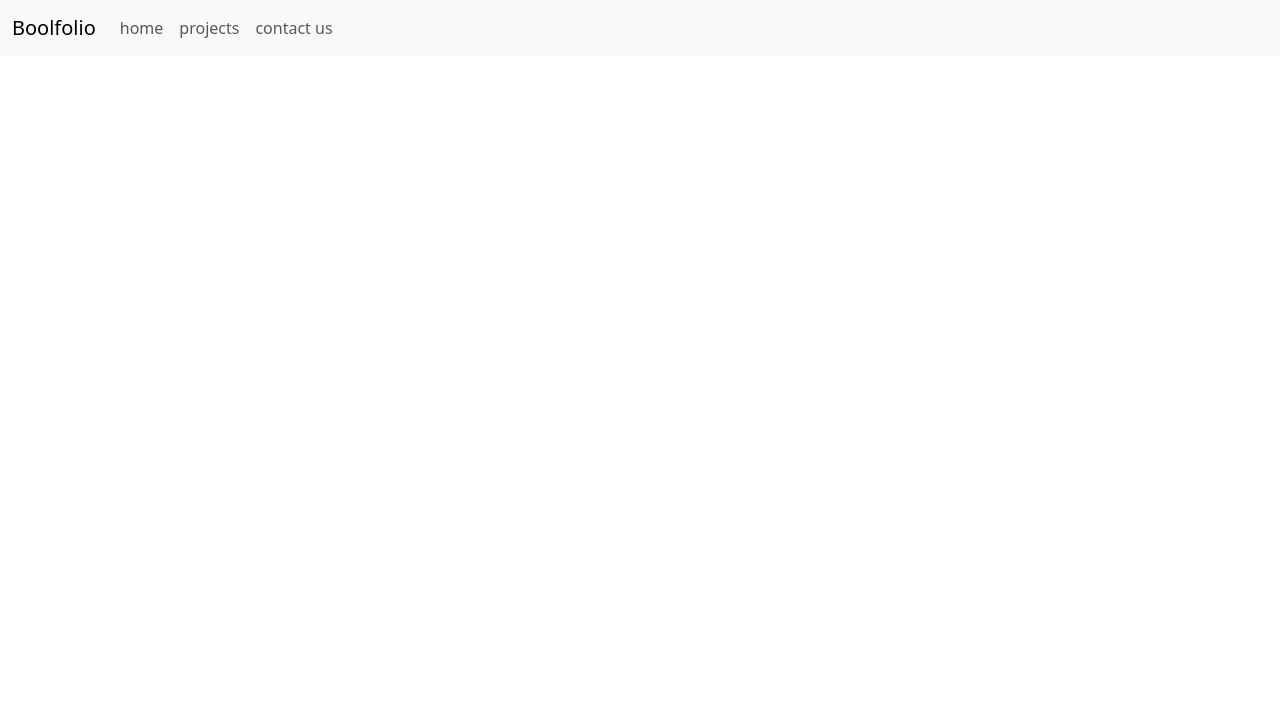
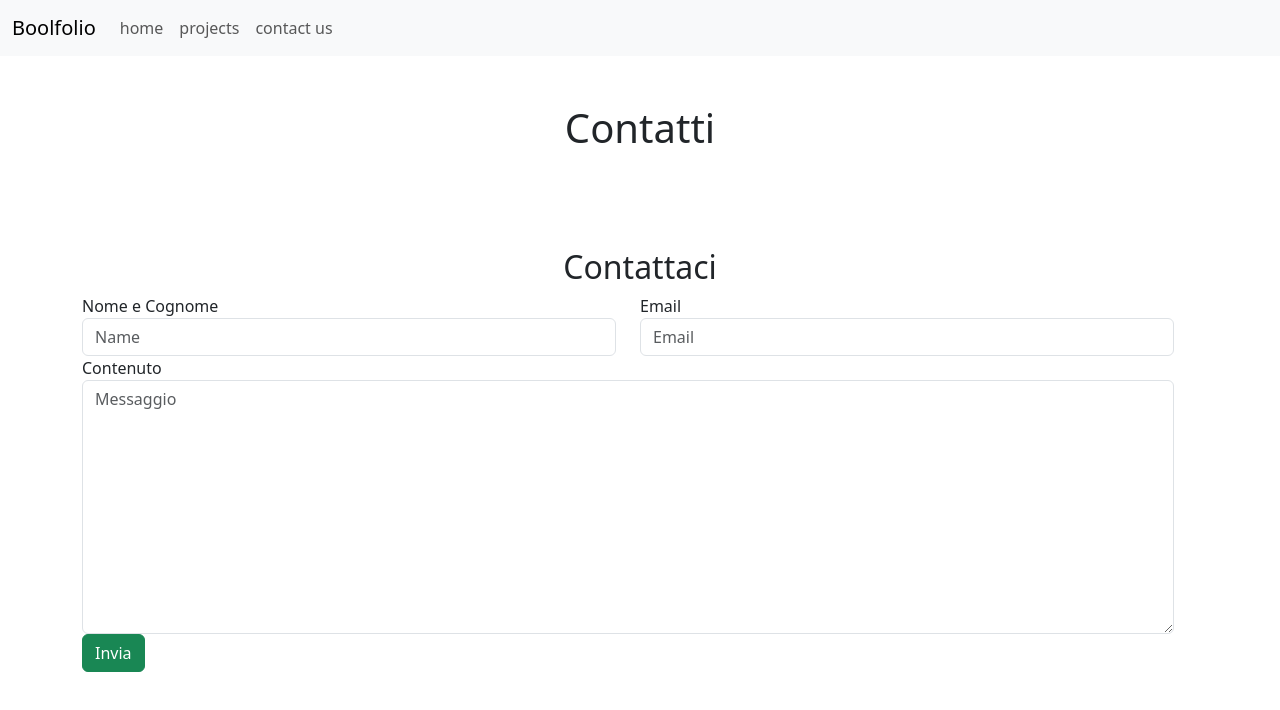
Before and after one commit to niccoloruberti/vite-boolfolio, a Vue app: page /contact-us in a window 1280 px wide. Shown: the top 710 px of the page. Built offline with nearby package versions, Linux system fonts and the light colour scheme.

Commit message:
creata pagina con form di contatto

```diff
--- a/src/components/ContactForm.vue
+++ b/src/components/ContactForm.vue
@@ -44,7 +44,50 @@ export default {
 
 <template lang="">
     <div>
-
+        <div class="py-5">
+            <div class="container">
+                <div class="row">
+                    <div class="col-12">
+                        <h2 class="text-center">Contattaci</h2>
+                    </div>
+                    <div v-if="success" class="col-12">
+                        <div class="alert alert-success">
+                            Messaggio inviato con successo
+                        </div>
+                    </div>
+                    <div class="row">
+                        <div class="col-12">
+                            <form @submit.prevent="sendForm()" class="row">
+                                <div class="col-12 col-md-6">
+                                    <label class="control-label">Nome e Cognome</label>
+                                    <input type="text" name="name" id="name" v-model="name" placeholder="Name" class="form-control" :class="errors.name ? 'is-invalid' : ''">
+                                    <p v-for="(error, index) in errors" :key="index" class="text-danger">
+                                        {{ error }}
+                                    </p>
+                                </div>
+                                <div class="col-12 col-md-6">
+                                    <label class="control -label">Email</label>
+                                    <input type="mail" name="email" id="email" v-model='email' placeholder="Email" class="form-control" :class="errors.email ? 'is-invalid' : ''">
+                                    <p v-for="(error, index) in errors" :key="index" class="text-danger">
+                                        {{ error }}
+                                    </p>
+                                </div>
+                                <div class="col-12">
+                                    <label class="contorl-label">Contenuto</label>
+                                    <textarea class="form-control" name="content" id="content" v-model="message" placeholder="Messaggio" :class="errors.content ? 'is-invalid' : ''" cols="30" rows="10"></textarea>
+                                    <p v-for="(error, index) in errors" :key="index" class="text-danger">
+                                        {{ error }}
+                                    </p>
+                                </div>
+                                <div class="col-12">
+                                    <button class="btn btn-success" type="submit">Invia</button>
+                                </div>
+                            </form>
+                        </div>
+                    </div>
+                </div>
+            </div>
+        </div>
     </div>
 </template>
 
--- a/src/pages/ContactUs.vue
+++ b/src/pages/ContactUs.vue
@@ -1,16 +1,25 @@
 <script>
-import { router } from '../router';
+import { router } from '../router.js';
+import ContactForm from '../components/ContactForm.vue';
 export default {
-    name: 'ContactUs'
-}
+    name: 'ContactUs',
+    components: {
+        ContactForm
+    }
+};
 </script>
 
 <template lang="">
-    <div>
+    <div class="container">
+        <div class="row">
+            <div class="col-12">
+                <h1 class="text-center my-5">Contatti</h1>
+            </div>
+        </div>
+    </div>
+    <ContactForm />
+</template>
 
-    </div>
-</template>
-<div>ciao</div>
 <style lang="">
 
 </style>
```
